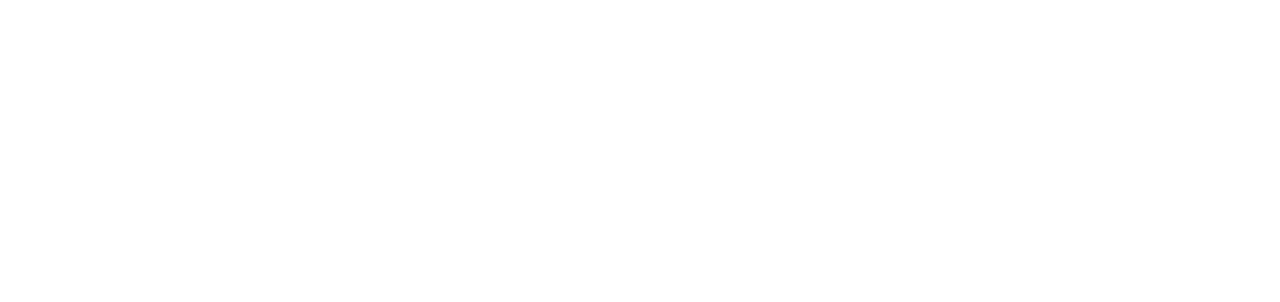
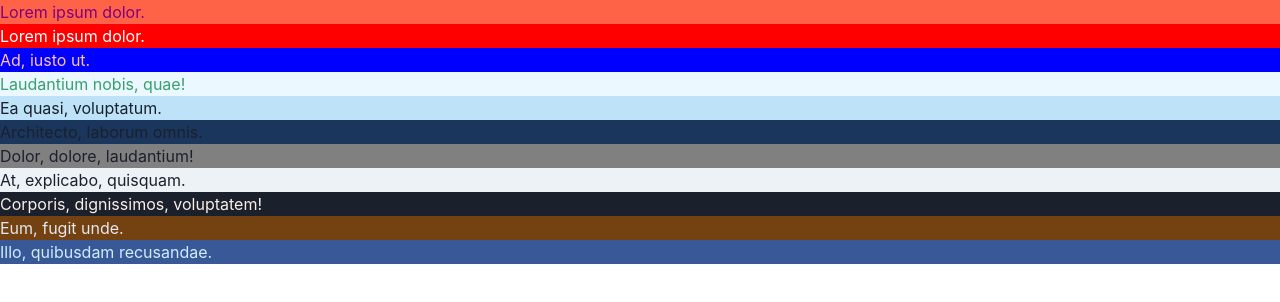
Before and after one commit to jjeongneee/react20231031, a React (Create React App) app: page / in a window 1280 px wide. Shown: the top 302 px of the page. Built offline with nearby package versions, Linux system fonts and the light colour scheme.

Commit message:
Box 컴포넌트, color 프로퍼티 사용

```diff
--- a/src/App.js
+++ b/src/App.js
@@ -1,5 +1,36 @@
+import { Box } from "@chakra-ui/react";
+
 function App() {
-  return <></>;
+  return (
+    <>
+      <Box bgColor="tomato" color="purple">
+        Lorem ipsum dolor.
+      </Box>
+      {/*Box*10>lorem3*/}
+      <Box bgColor="red" color="white">
+        Lorem ipsum dolor.
+      </Box>
+      <Box bgColor="blue" color={"pink"}>
+        Ad, iusto ut.
+      </Box>
+      <Box bgColor="blue.50" color="green.500">
+        Laudantium nobis, quae!
+      </Box>
+      <Box bgColor="blue.100">Ea quasi, voluptatum.</Box>
+      <Box bgColor="blue.900">Architecto, laborum omnis.</Box>
+      <Box bgColor="gray">Dolor, dolore, laudantium!</Box>
+      <Box bgColor="gray.100">At, explicabo, quisquam.</Box>
+      <Box bgColor="gray.800" color="linen">
+        Corporis, dignissimos, voluptatem!
+      </Box>
+      <Box bg="yellow.800" color="gray.200">
+        Eum, fugit unde.
+      </Box>
+      <Box bg="facebook.500" color="linkedin.100">
+        Illo, quibusdam recusandae.
+      </Box>
+    </>
+  );
 }
 
 export default App;
--- a/src/index.js
+++ b/src/index.js
@@ -1,10 +1,13 @@
-import React from 'react';
-import ReactDOM from 'react-dom/client';
-import App from './App';
+import React from "react";
+import ReactDOM from "react-dom/client";
+import App from "./App";
+import { ChakraProvider } from "@chakra-ui/react";
 
-const root = ReactDOM.createRoot(document.getElementById('root'));
+const root = ReactDOM.createRoot(document.getElementById("root"));
 root.render(
   <React.StrictMode>
-    <App />
-  </React.StrictMode>
+    <ChakraProvider>
+      <App />
+    </ChakraProvider>
+  </React.StrictMode>,
 );
```
